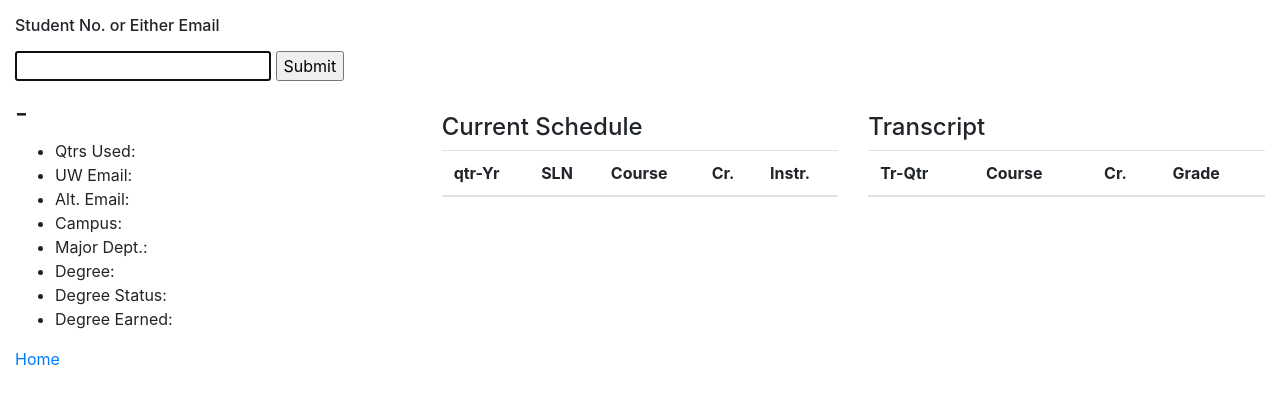
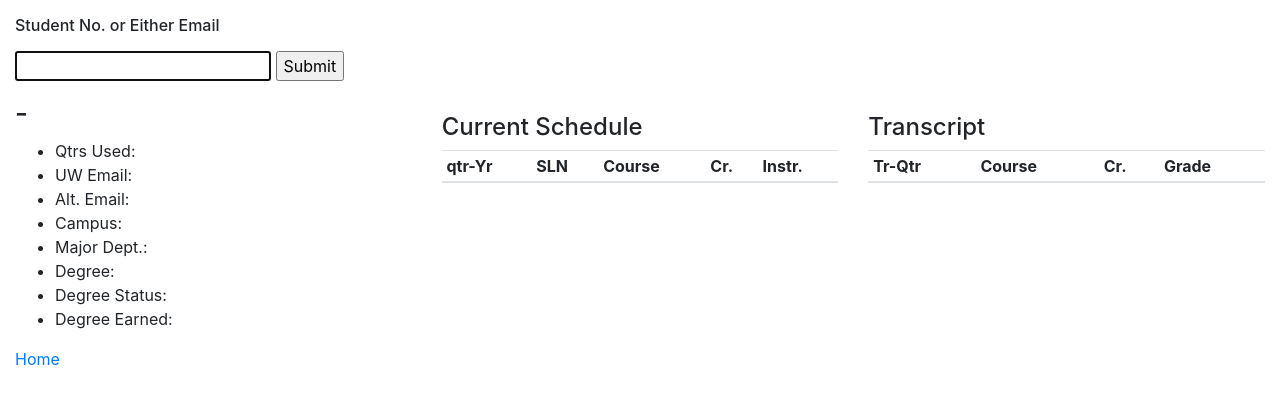
Before and after one commit to cqoverly-uw/ECE_SDB_FastAPI, a FastAPI app: page /student_info/ in a window 1280 px wide. Shown: the part 40-444 px from the top of the page. Run offline with FastAPI, Linux system fonts and the light colour scheme; lists and menus that the app fills with data are empty.

Commit message:
decreased size of tables

```diff
--- a/templates/student_info.html
+++ b/templates/student_info.html
@@ -37,7 +37,7 @@
             <div class="col">
                 <p></p>
                 <h4>Current Schedule</h4>
-                <table class="table">
+                <table class="table table-sm">
                     <thead>
                         <tr>
                             <th>qtr-Yr</th>
@@ -61,7 +61,7 @@
             <div class="col">
                 <p></p>
                 <h4>Transcript</h4>
-                <table class="table">
+                <table class="table table-sm">
                     <thead>
                         <tr>
                             <th>Tr-Qtr</th>
```
